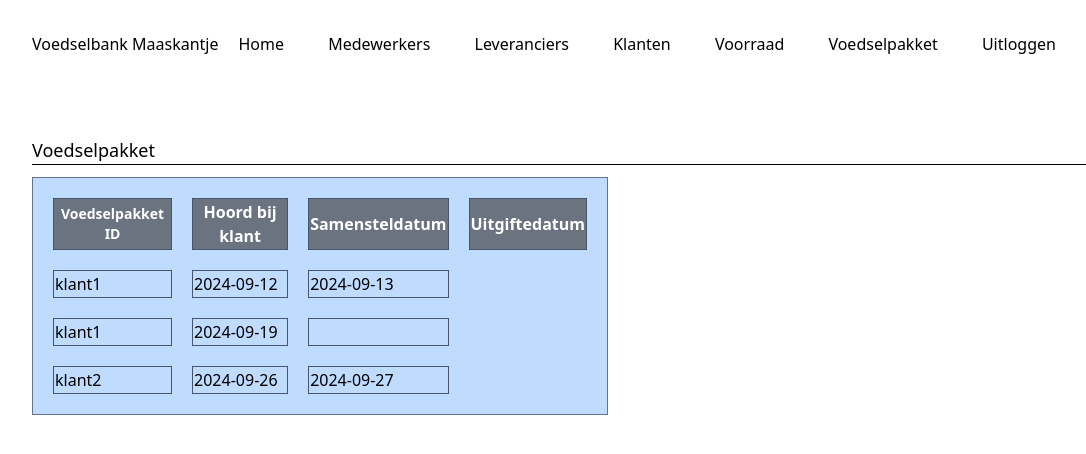
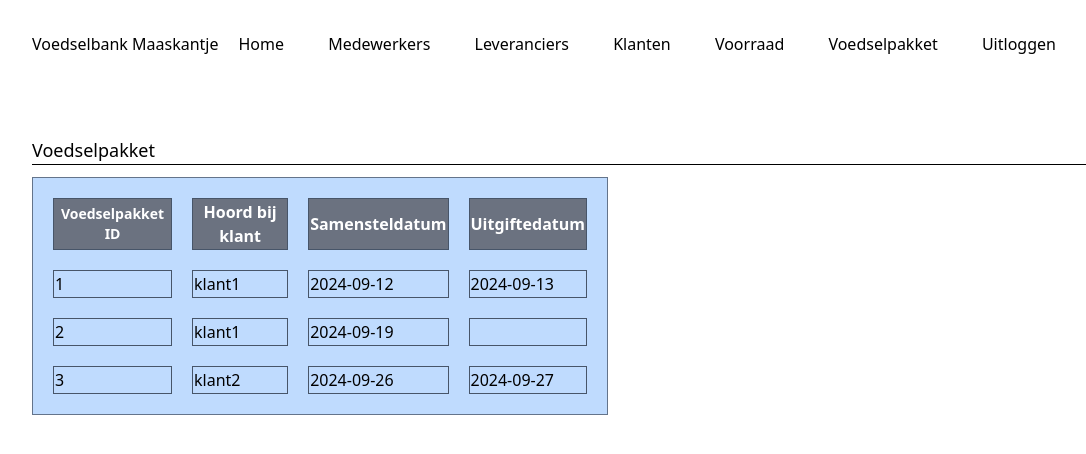
Before and after one commit to CrimsonPrinces/Examen-Project, a PHP site: page /Voedselpakket.php in a window 1280 px wide. Shown: the top 454 px of the page, without its empty margins (0-1086 px from the left). Run offline with PHP 8.4, Linux system fonts and the light colour scheme; a user stored in the database is signed in; data comes from the database, SQL or seed files in the repository; some libraries are stand-ins or nearby versions.

Commit message:
aanpassingen van scrum

```diff
--- a/Leverancier.php
+++ b/Leverancier.php
@@ -156,7 +156,7 @@ closeDeleteForm();
             $leverDeletes = $_POST['leveranciers'];
 
             foreach ($leverDeletes as $leverDelete) {
-                $sql = "DELETE FROM leverancier WHERE idleverancier = $leverDelete";
+                $sql = "DELETE FROM leverancier WHERE idleverancier = $leverDelete"; //maak het een prepare kutje
                 $conn->exec($sql);
                 echo "Leverancier verwijderd.";
             }
--- a/Switches.php
+++ b/Switches.php
@@ -11,4 +11,5 @@ switch($_SESSION["usertype"]){
     break;
     case 2:
     echo "<a href='Voorraad.php' class='mx-5'> Voorraad </a>";
+    // maak de andere 2 de default
 }
--- a/Voedselpakket.php
+++ b/Voedselpakket.php
@@ -50,7 +50,7 @@ echo "Voedselbank Maaskantje";
                         while ($row = $result->fetch(PDO::FETCH_ASSOC)) {
                             if ($row["idvoedselpakket"] != $prevVoedselpakket) {
                                 echo "<tr>";
-                                echo "<td class='border border-slate-600 text-black >" . $row["idvoedselpakket"] . "</td>";
+                                echo "<td class='border border-slate-600 text-black'>" . $row["idvoedselpakket"] . "</td>";
                                 echo "<td class='border border-slate-600 text-black'>" . $row["naam"] . "</td>";
                                 echo "<td class='border border-slate-600 text-black'>" . $row["samensteldatum"] . "</td>";
                                 echo "<td class='border border-slate-600 text-black'>" . $row["uitgiftedatum"] . "</td>";
```
